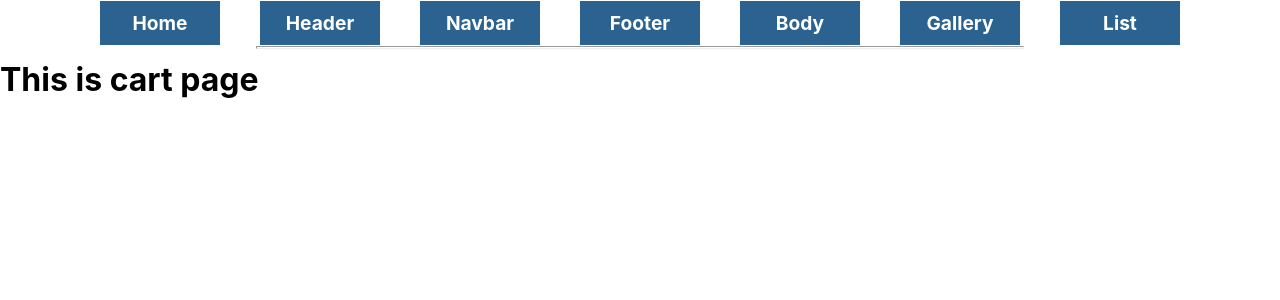
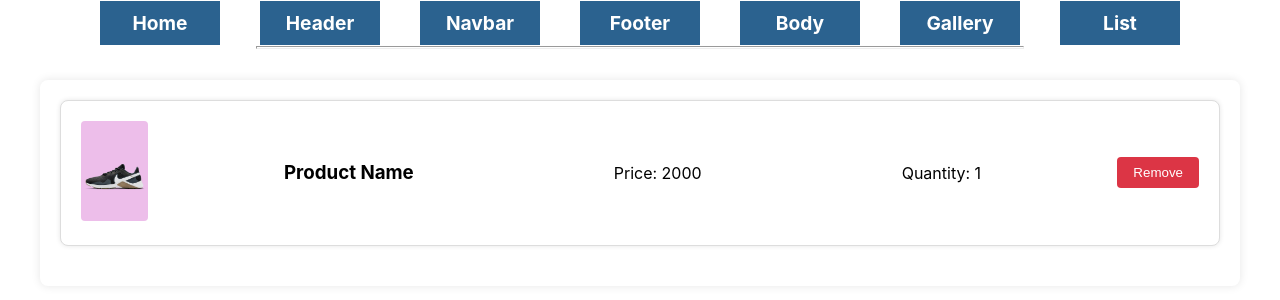
Before and after one commit to VeluruSumanvsn/ReactBatch10, a React (Create React App) app: page /cart in a window 1280 px wide. Shown: the top 300 px of the page. Built offline with nearby package versions, Linux system fonts and the light colour scheme.

Commit message:
Added Cart Component To Header

```diff
--- a/src/Components/Header/Cart/Cart.css
+++ b/src/Components/Header/Cart/Cart.css
@@ -0,0 +1,43 @@
+.cart-container {
+    max-width: 1200px;
+    margin: 20px auto;
+    padding: 20px;
+    background-color: white;
+    border-radius: 8px;
+    box-shadow: 0 0 10px rgba(0, 0, 0, 0.1);
+}
+.cart-products {
+    display: flex;
+    justify-content: space-between;
+    align-items: center;
+    padding: 20px;
+    background-color: white;
+    border: 1px solid #ddd;
+    border-radius: 8px;
+    margin-bottom: 20px;
+    box-shadow: 0 0 5px rgba(0, 0, 0 , 0.1);
+}
+.cart-products-image img {
+    max-width: 100px;
+    max-height: 100px;
+    object-fit: cover;
+    border-radius: 4px;
+}
+
+.product-details{
+    display: flex;
+    gap: 200px;
+    align-items: center;
+}
+.cart-remove-button {
+    background-color: #dc3545;
+    color: white;
+    border: none;
+    padding: 8px 16px;
+    border-radius: 4px;
+    cursor: pointer;
+    transition: background-color 0.3s;
+}
+.cart-remove-button:hover {
+    background-color: #bb2c3c;
+}
--- a/src/Components/Header/Cart/Cart.js
+++ b/src/Components/Header/Cart/Cart.js
@@ -1,14 +1,25 @@
 import React from 'react';
 import "./Cart.css"
+import shoe_picture from "../../../Assets/product1.jpg"
 
 const Cart = () => {
 return (
     <>
-    <div>
-      <h1>This is cart page</h1>
-    </div>
+     <div class="cart-container">
+      <div class="cart-products">
+       <div class="cart-products-image">
+       <img src={shoe_picture} alt="Nike Shoe"/>
+      </div>
+      <div class="product-details">
+        <h3>Product Name</h3>
+        <p>Price: 2000</p>
+        <p>Quantity: 1</p>
+      </div>
+      <button class="cart-remove-button">Remove</button>
+      </div>
+      </div>
     </>
-)
-}
+);
+};
 
 export default Cart;
--- a/src/Components/Home/Home.js
+++ b/src/Components/Home/Home.js
@@ -1,4 +1,4 @@
-import React, { useState } from "react";
+import React from "react";
 import {Link} from 'react-router-dom';
 import "./Home.css"
 
```
